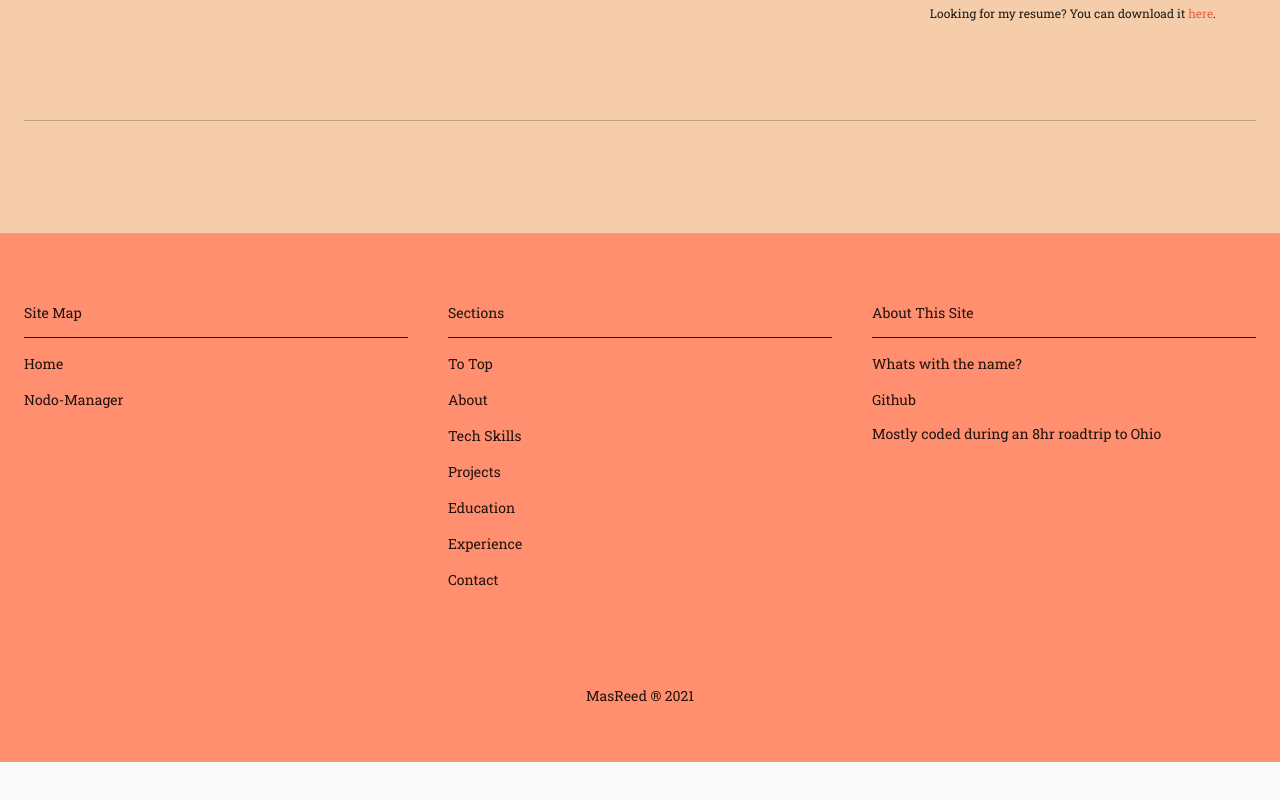
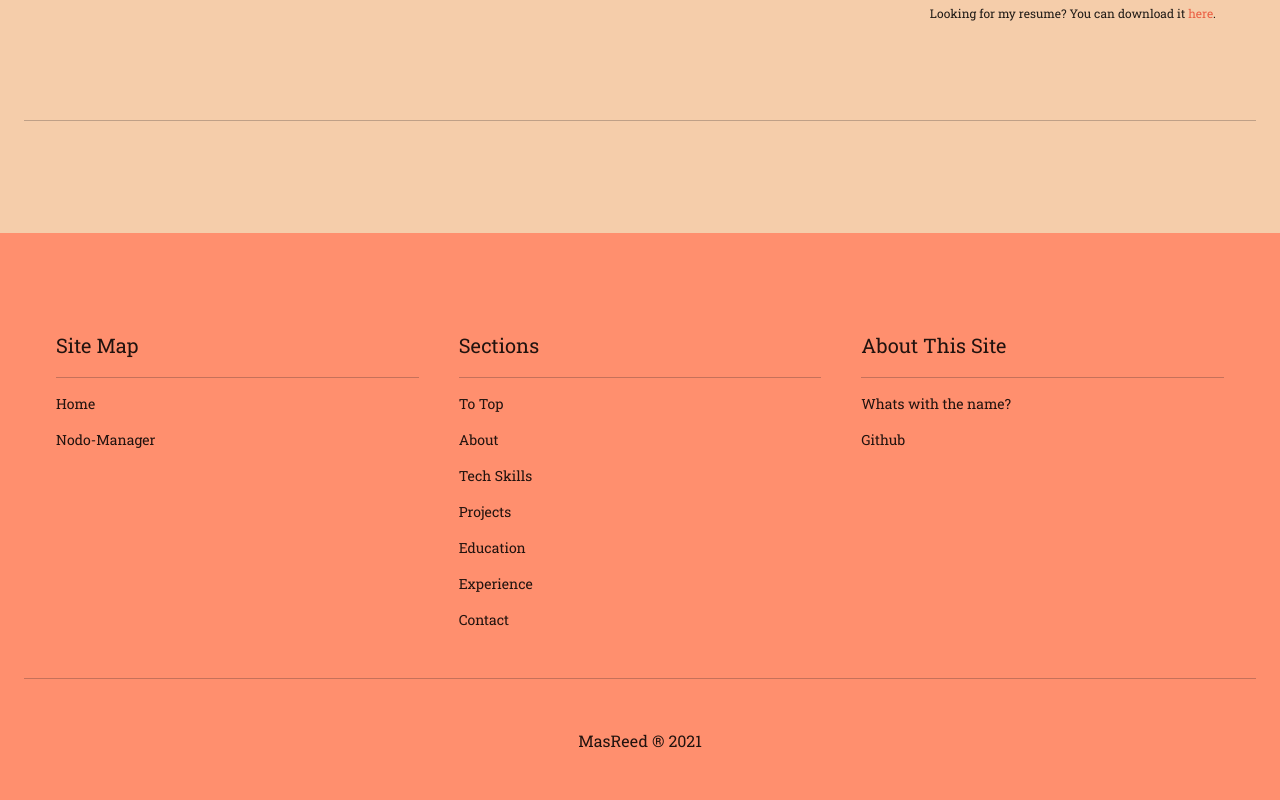
Before and after one commit to MasReed/personal-interactive-website, a React (Create React App) app: page /#about in a window 1280 px wide. Shown: the part 5766-6566 px from the top of the page. Before the commit the page ends 6528 px from the top, so only its background shows below. Built offline with nearby package versions, Linux system fonts and the light colour scheme.

Commit message:
PageFooter now generates links from json data

```diff
--- a/src/PageFooter.jsx
+++ b/src/PageFooter.jsx
@@ -1,115 +1,125 @@
 import React from 'react'
 
+import { makeStyles, useTheme } from '@material-ui/core/styles'
 import Box from '@material-ui/core/Box'
 import Container from '@material-ui/core/Container'
+import Divider from '@material-ui/core/Divider'
 import Grid from '@material-ui/core/Grid'
 import Link from '@material-ui/core/Link'
+import Typography from '@material-ui/core/Typography'
 
-import theme from './theme'
+import siteMap from './content/siteMap.json'
+import sectionInfo from './content/sectionInfo.json'
+
+const useStyle = makeStyles((theme) => ({
+  contentSpacingStyle: {
+    margin: '3rem 0',
+    padding: '0 2rem'
+  },
+  footerBox: {
+    backgroundColor: theme.palette.orange.main,
+    margin: '2rem 0',
+    padding: '2rem'
+  },
+  footerStyle: {
+    backgroundColor: theme.palette.orange.main,
+    margin: 0,
+    padding: '2rem 0'
+  },
+}))
 
 export default function PageFooter () {
+  const theme = useTheme()
+  const classes = useStyle(theme)
+
   return (
-    <footer>
-      <Box m={0} py={5} style={{ backgroundColor: theme.palette.orange.main }}>
+    <Box id='footer' component='footer' className={classes.footerStyle}>
       <Container>
+        {/* Main Content */}
+        <Box className={classes.contentSpacingStyle}>
           <Grid container spacing={5}>
-            {/* Site Map */}
+
+            {/* Site Map Links */}
             <Grid item xs={12} sm={4}>
-              <Box pt={2} borderBottom={1}>
-                <p>Site Map</p>
+              <Box py={2}>
+                <Typography variant='h6'>Site Map</Typography>
               </Box>
-              <Box pt={2}>
-                <Link
-                  href='www.monsed.com'
-                  color='inherit'
+              <Divider />
+              {
+                siteMap.map(link => (
+                  <Box key={link.url} pt={2}>
+                    <Typography
+                      component={Link}
+                      href={link.url}
                       target='_blank'
                       rel='noopener'
+                      color='textPrimary'
+                      variant='body2'
                     >
-                  Home
-                </Link>
+                      {link.text}
+                    </Typography>
                   </Box>
-              <Box pt={2}>
-                <Link
-                  href='restaurant.monsed.com'
-                  color='inherit'
-                  target='_blank'
-                  rel='noopener'
-                >
-                  Nodo-Manager
-                </Link>
-              </Box>
+                ))
+              }
             </Grid>
 
-            {/* CV Sections */}
+            {/* CV Section Jump Links*/}
             <Grid item xs={12} sm={4}>
-              <Box pt={2} borderBottom={1}>
-                <p>Sections</p>
+              <Box py={2}>
+                <Typography variant='h6'>Sections</Typography>
               </Box>
-              <Box pt={2}>
-                <Link href='#top' color='inherit'>
-                  To Top
-                </Link>
+              <Divider />
+
+              {
+                sectionInfo.map((section) => (
+                  <Box key={section.id} pt={2}>
+                    <Typography
+                      component={Link}
+                      href={section.hashLink}
+                      color='textPrimary'
+                      variant='body2'
+                    >
+                      {section.linkText}
+                    </Typography>
                   </Box>
-              <Box pt={2}>
-                <Link href='#about' color='inherit'>
-                  About
-                </Link>
-              </Box>
-              <Box pt={2}>
-                <Link href='#tech-skills' color='inherit'>
-                  Tech Skills
-                </Link>
-              </Box>
-              <Box pt={2}>
-                <Link href='#projects' color='inherit'>
-                  Projects
-                </Link>
-              </Box>
-              <Box pt={2}>
-                <Link href='#education' color='inherit'>
-                  Education
-                </Link>
-              </Box>
-              <Box pt={2}>
-                <Link href='#experience' color='inherit'>
-                  Experience
-                </Link>
-              </Box>
-              <Box pt={2}>
-                <Link href='#contact' color='inherit'>
-                  Contact
-                </Link>
-              </Box>
+                ))
+              }
             </Grid>
 
             {/* About This Site */}
             <Grid item xs={12} sm={4}>
-              <Box pt={2} borderBottom={1}>
-                <p>About This Site</p>
+              <Box py={2}>
+                <Typography variant='h6'>About This Site</Typography>
               </Box>
+              <Divider />
               <Box pt={2}>
                 Whats with the name?
               </Box>
               <Box pt={2}>
-                <Link
+                <Typography
+                  component={Link}
                   href='http://www.github.com/MasReed/personal-interactive-website'
-                  color='inherit'
                   target='_blank'
                   rel='noopener'
+                  color='textPrimary'
+                  variant='body2'
                 >
                   Github
-                </Link>
-              </Box>
-              <Box>
-                <p>Mostly coded during an 8hr roadtrip to Ohio</p>
+                </Typography>
               </Box>
             </Grid>
           </Grid>
-          <Box textAlign='center' mt={3} mb={0} pt={9} pb={2}>
+        </Box>
+
+        <Divider />
+
+        {/* Copyright Tag */}
+        <Box text mt={2} mb={0} py={4}>
+          <Typography align='center' variant='body1'>
             MasReed &reg; { new Date().getFullYear() }
+          </Typography>
         </Box>
       </Container>
     </Box>
-    </footer>
   )
 }
--- /dev/null
+++ b/src/content/sectionInfo.json
@@ -0,0 +1,49 @@
+[
+  {
+    "id": "top",
+    "hashLink": "#top",
+    "linkText": "To Top"
+  },
+  {
+    "id": "about",
+    "hashLink": "#about",
+    "linkText": "About",
+    "title": "About",
+    "header": "Welcome to My Curriculum Vitae"
+  },
+  {
+    "id": "tech-skills",
+    "hashLink": "#tech-skills",
+    "linkText": "Tech Skills",
+    "title": "Technology Skills",
+    "header": "Tech Skills"
+  },
+  {
+    "id": "projects",
+    "hashLink": "#projects",
+    "linkText": "Projects",
+    "title": "Projects",
+    "header": "Projects"
+  },
+  {
+    "id": "education",
+    "hashLink": "#education",
+    "linkText": "Education",
+    "title": "Education",
+    "header": "Education"
+  },
+  {
+    "id": "experience",
+    "hashLink": "#experience",
+    "linkText": "Experience",
+    "title": "Experience",
+    "header": "Experience"
+  },
+  {
+    "id": "contact",
+    "hashLink": "#contact",
+    "linkText": "Contact",
+    "title": "Contact",
+    "header": "Get In Touch"
+  }
+]
--- /dev/null
+++ b/src/content/siteMap.json
@@ -0,0 +1,14 @@
+[
+  {
+    "url": "http://www.monsed.com",
+    "text": "Home"
+  },
+  {
+    "url": "http://restaurant.monsed.com",
+    "text": "Nodo-Manager"
+  },
+  {
+    "url": "http://",
+    "text": ""
+  }
+]
```
Lines whose indentation alone changed are shown as unchanged.
